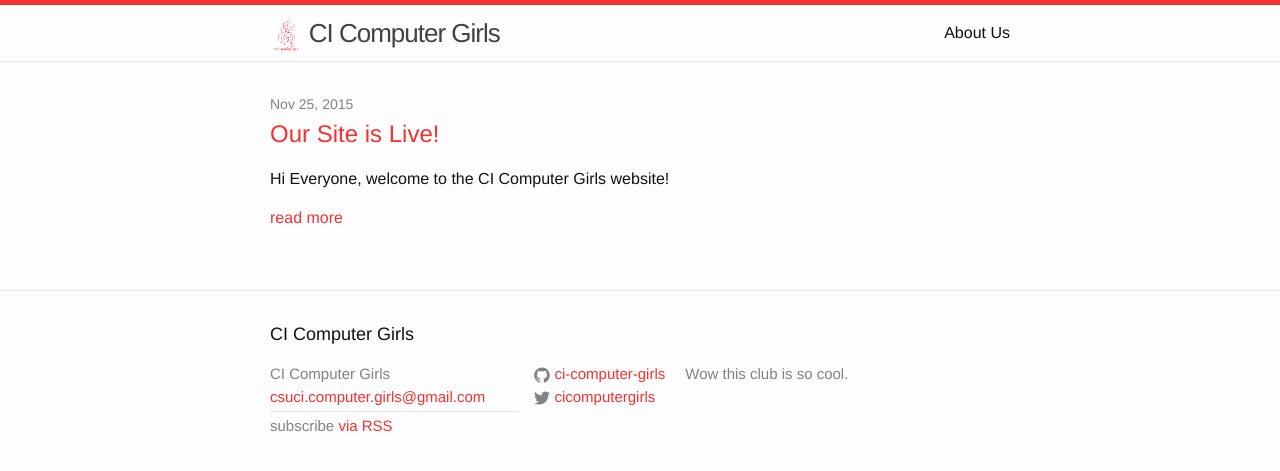
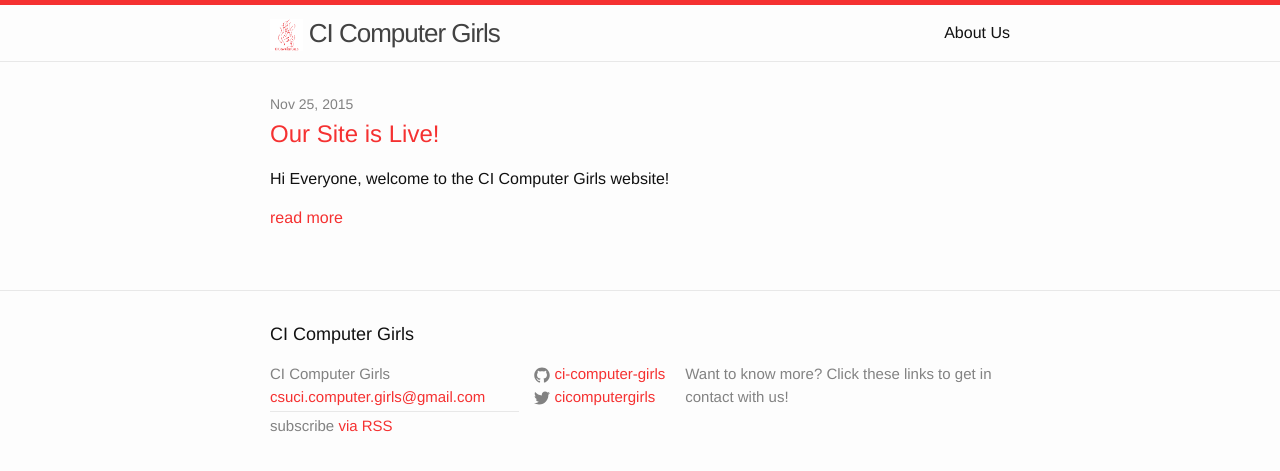
Before and after one commit to CI-Computer-Girls/ci-computer-girls.github.io, a Jekyll site: the page built from index.html, in a window 1280 px wide. Shown: the top 471 px of the page. Built offline with Jekyll 4.4.1, drawn with Linux system fonts in a browser that asks for light colours.

Commit message:
Update _config.yml

```diff
--- a/_config.yml
+++ b/_config.yml
@@ -9,7 +9,8 @@
 title: CI Computer Girls
 email: csuci.computer.girls@gmail.com
 description: >
-  Wow this club is so cool.
+  Want to know more?
+  Click these links to get in contact with us!
 baseurl: "" # the subpath of your site, e.g. /blog
 url: "http://ci-computer-girls.github.io" # the base hostname & protocol for your site
 twitter_username: cicomputergirls
```
